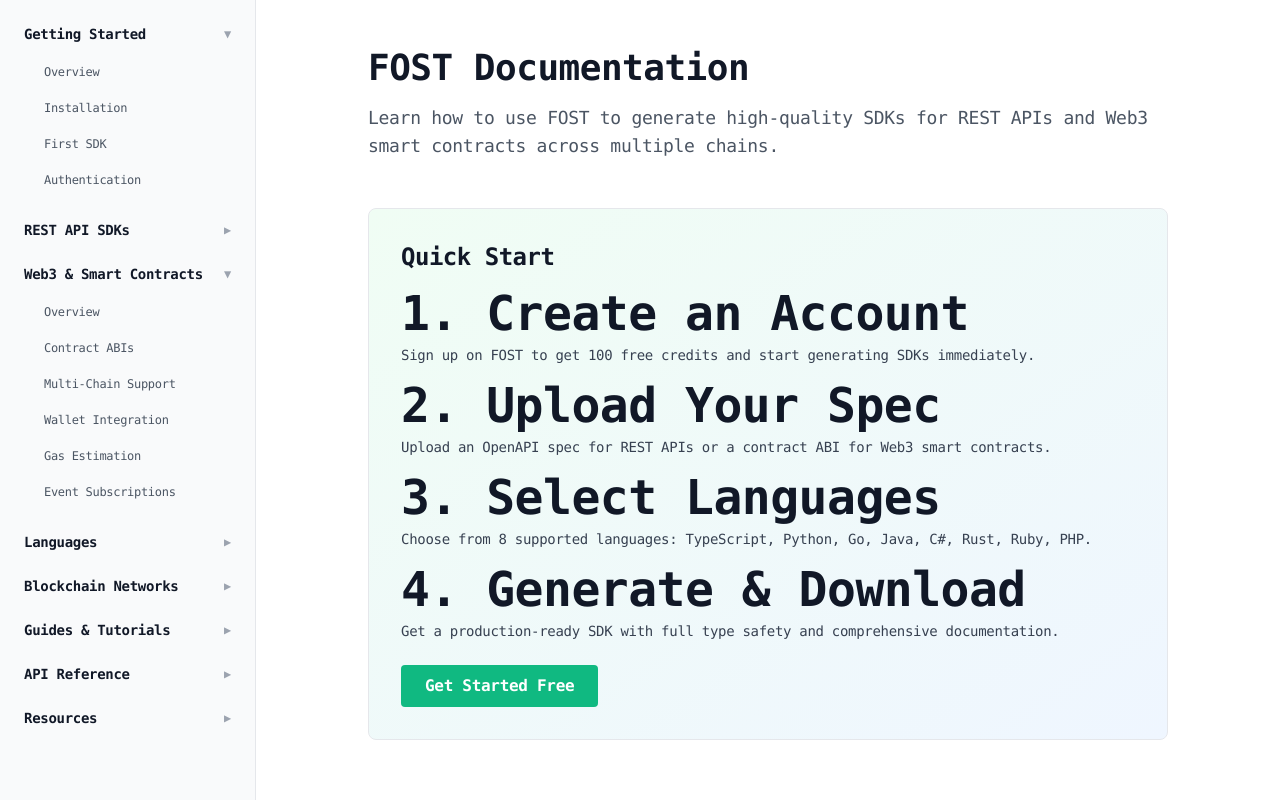
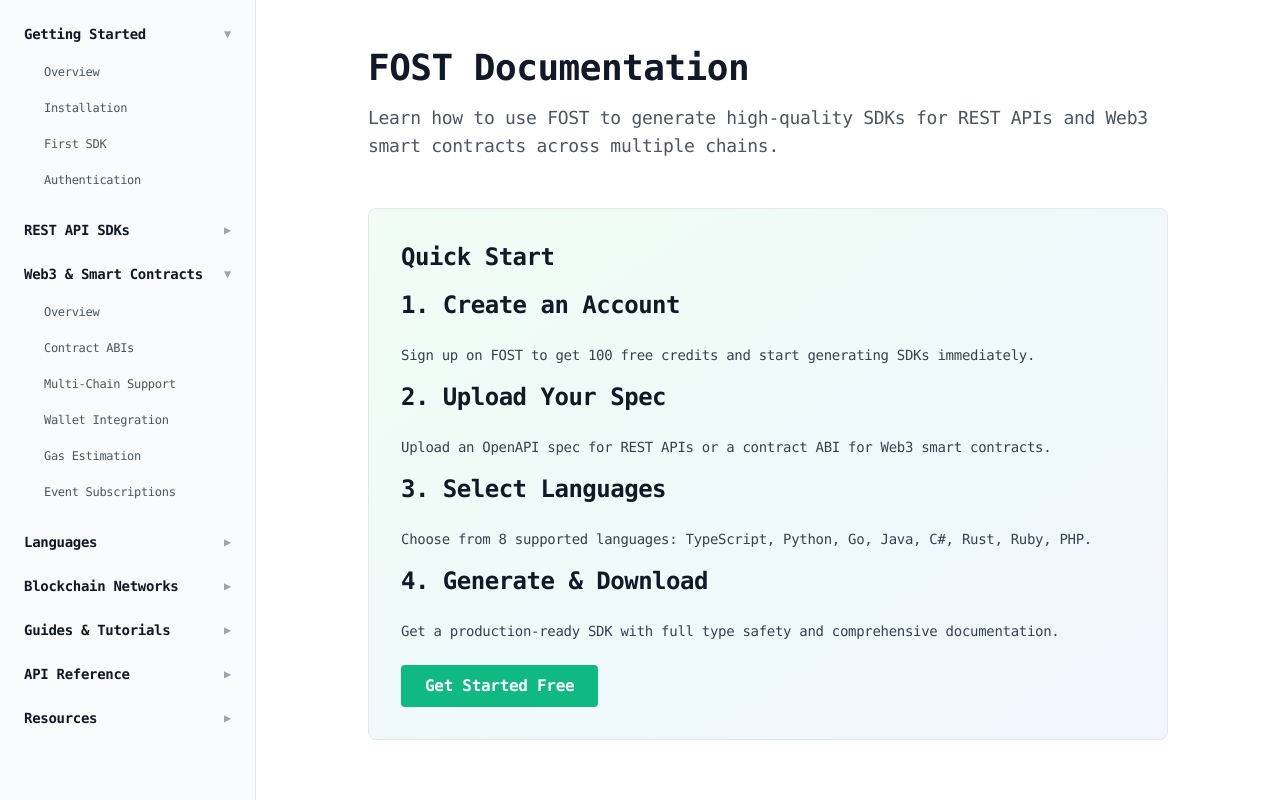
Before and after one commit to Emmyhack/fost, a Next.js app in the folder landing/: page /docs in a window 1280 px wide. Shown: the top 800 px of the page. Built offline with nearby package versions, Linux system fonts and the light colour scheme.

Commit message:
font colour - font size changed

```diff
--- a/landing/app/docs/page.tsx
+++ b/landing/app/docs/page.tsx
@@ -23,7 +23,7 @@
 
           <div className="space-y-4 text-sm">
             <div>
-              <h2 className="font-semibold text-gray-900 mb-2">
+              <h2 className="text-2xl font-bold text-gray-900 mb-6">
                 1. Create an Account
               </h2>
               <p className="text-gray-700">
@@ -33,7 +33,7 @@
             </div>
 
             <div>
-              <h2 className="font-semibold text-gray-900 mb-2">
+              <h2 className="text-2xl font-bold text-gray-900 mb-6">
                 2. Upload Your Spec
               </h2>
               <p className="text-gray-700">
@@ -43,7 +43,7 @@
             </div>
 
             <div>
-              <h2 className="font-semibold text-gray-900 mb-2">
+              <h2 className="text-2xl font-bold text-gray-900 mb-6">
                 3. Select Languages
               </h2>
               <p className="text-gray-700">
@@ -53,7 +53,7 @@
             </div>
 
             <div>
-              <h2 className="font-semibold text-gray-900 mb-2">
+              <h2 className="text-2xl font-bold text-gray-900 mb-6">
                 4. Generate & Download
               </h2>
               <p className="text-gray-700">
```
